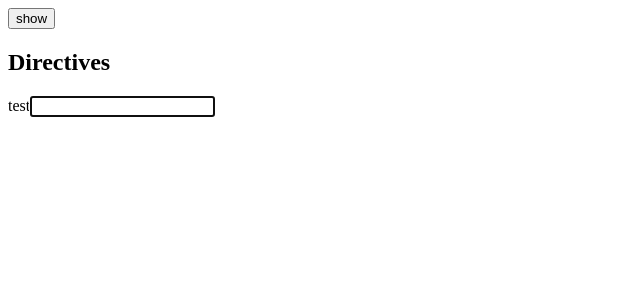
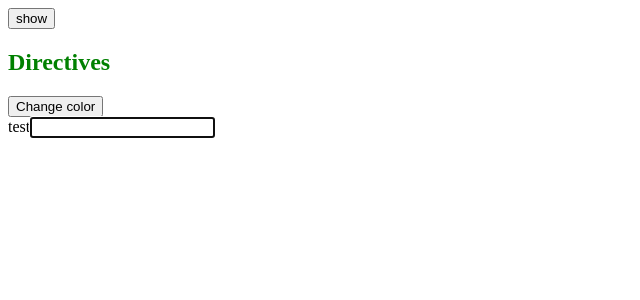
Before and after one commit to Balor1989/learning-vue-http, a Vue app: page / in a window 1280 px wide. Shown: the top 300 px of the page, without its empty margins (0-640 px from the left). Built offline with nearby package versions, Linux system fonts and the light colour scheme; the HTML template or start-up script is replaced by a standard one.

Commit message:
use directives

```diff
--- a/src/App.vue
+++ b/src/App.vue
@@ -1,7 +1,10 @@
 <template>
   <div class="container">
     <AppBlock />
-    <div class="card"><h2>Directives</h2></div>
+    <div class="card">
+      <h2 v-color="myColor">Directives</h2>
+      <button class="btn" @click="myColor = 'blue'">Change color</button>
+    </div>
     <form action="" class="form-control card">
       <label for="test"> test</label>
       <input type="text" id="text" v-focus />
@@ -12,12 +15,19 @@
 <script>
 import AppBlock from "./components/AppBlock";
 import focusDirective from "./directives/focusDirective";
+import colorDirective from "./directives/colorDirective";
 export default {
+  data() {
+    return {
+      myColor: "green",
+    };
+  },
   components: {
     AppBlock,
   },
   directives: {
     focus: focusDirective,
+    color: colorDirective,
   },
 };
 </script>
--- /dev/null
+++ b/src/directives/colorDirective.js
@@ -0,0 +1,11 @@
+export default {
+  mounted(el, binding) {
+    console.log(el);
+    console.log(binding);
+    el.style.color = binding.value;
+  },
+  updated(el, binding) {
+    el.style.color = binding.value;
+  },
+  unmounted() {},
+};
--- a/src/directives/focusDirective.js
+++ b/src/directives/focusDirective.js
@@ -1,6 +1,5 @@
 export default {
   mounted(el) {
-    console.log("focus: ", el);
     el.focus();
   },
 };
```
